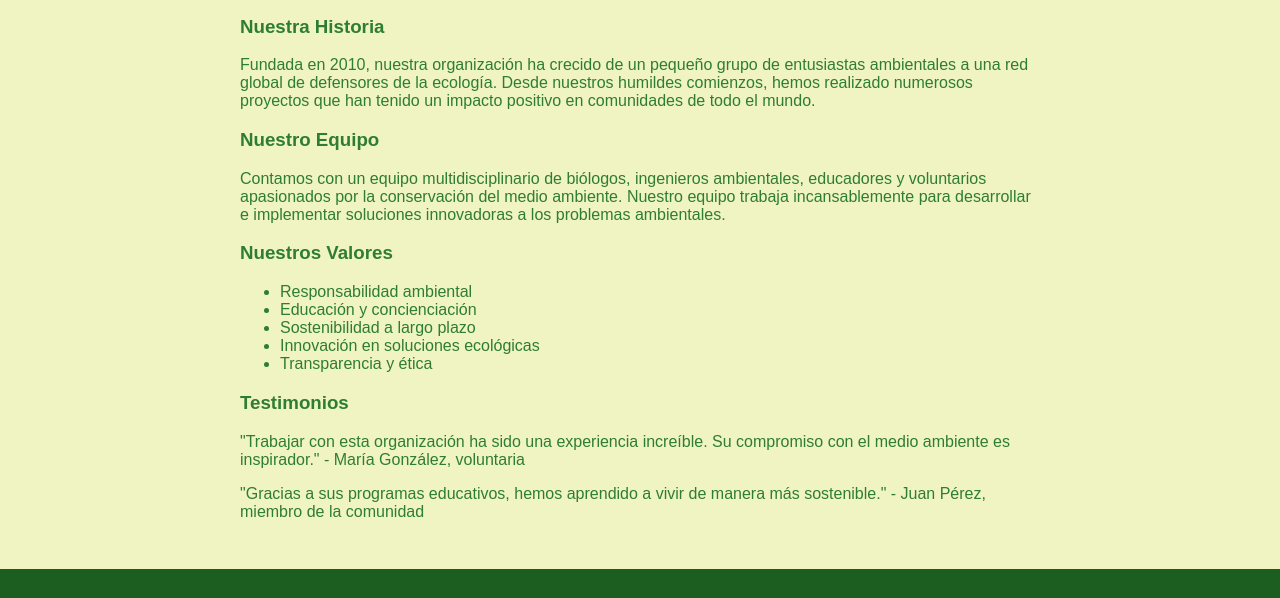
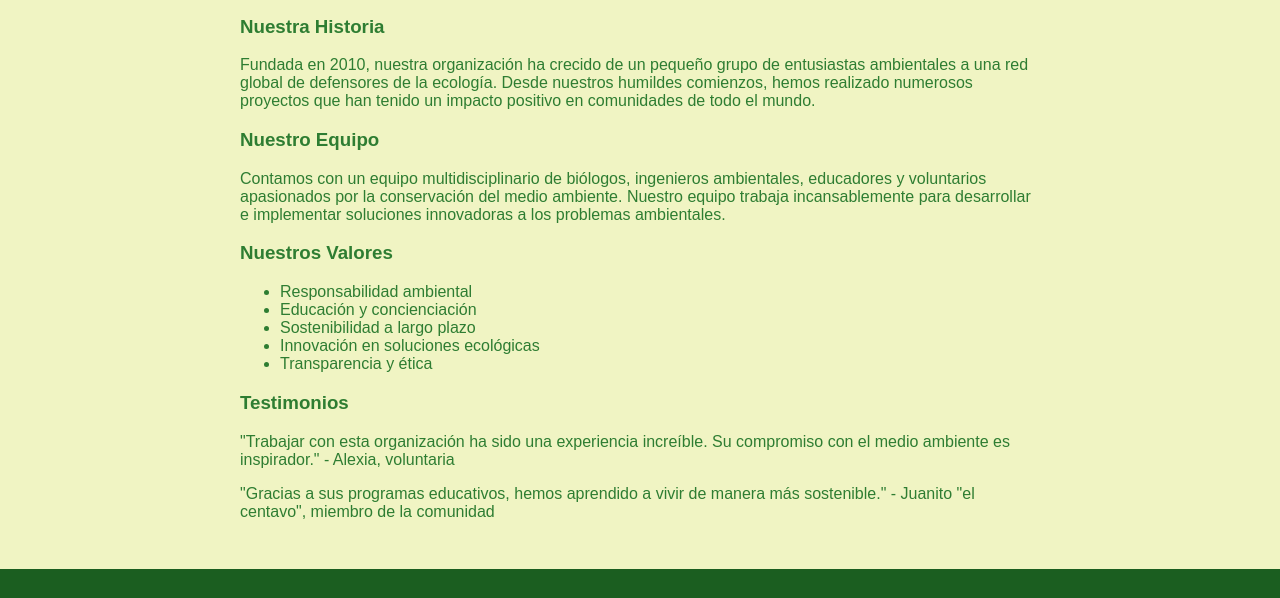
Before and after one commit to JPC-Studios/Proyecto_Ecologia, a plain HTML site: page sobre-nosotros.html in a window 1280 px wide. Shown: the part 407-1005 px from the top of the page. Drawn offline with Linux system fonts and the light colour scheme.

Commit message:
Update sobre-nosotros.html

```diff
--- a/sobre-nosotros.html
+++ b/sobre-nosotros.html
@@ -37,8 +37,8 @@
                 <li>Transparencia y ética</li>
             </ul>
             <h3>Testimonios</h3>
-            <p>"Trabajar con esta organización ha sido una experiencia increíble. Su compromiso con el medio ambiente es inspirador." - María González, voluntaria</p>
-            <p>"Gracias a sus programas educativos, hemos aprendido a vivir de manera más sostenible." - Juan Pérez, miembro de la comunidad</p>
+            <p>"Trabajar con esta organización ha sido una experiencia increíble. Su compromiso con el medio ambiente es inspirador." - Alexia, voluntaria</p>
+            <p>"Gracias a sus programas educativos, hemos aprendido a vivir de manera más sostenible." - Juanito "el centavo", miembro de la comunidad</p>
         </div>
     </section>
     <footer>
```
